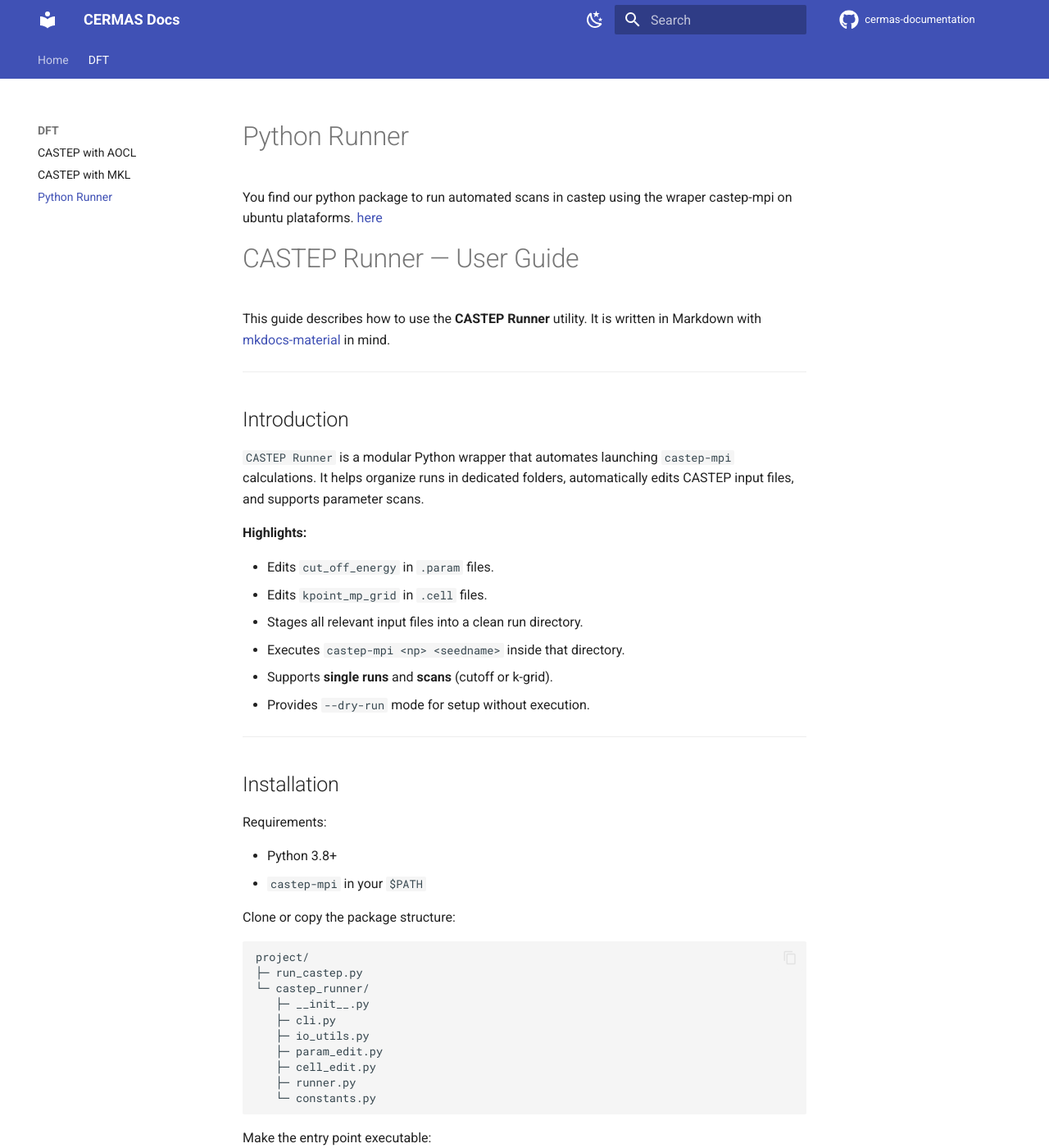
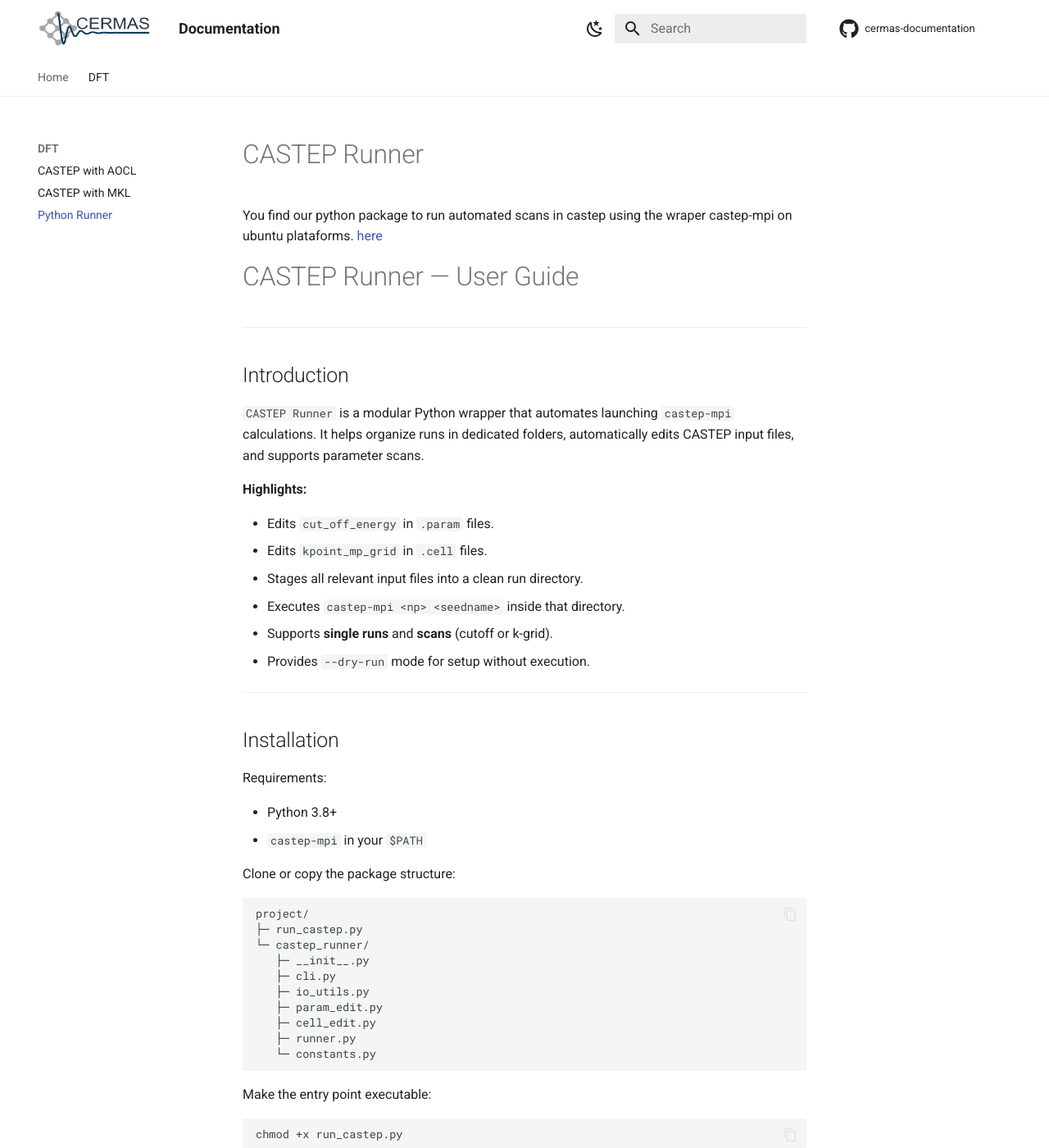
Before and after one commit to cermas/cermas-mkdocs, an MkDocs documentation site: the page built from docs/DFT/Python Runner.md, in a window 1280 px wide and 1400 px high. Shown: the whole window at 82% size. Built offline with MkDocs 1.6.1 and Material for MkDocs 9.7.7, drawn with Linux system fonts in a browser that asks for light colours; comment, search, counter and statistics services are not loaded; the version menu is left out.

Commit message:
logo application new colour pallete

```diff
--- a/docs/DFT/Python Runner.md
+++ b/docs/DFT/Python Runner.md
@@ -1,12 +1,10 @@
-# Python Runner
+# CASTEP Runner
 
 You find our python package to run automated scans in castep using the wraper castep-mpi on ubuntu plataforms.
 [here](https://github.com/cermas/castep_python_runner)
 
 
 # CASTEP Runner — User Guide
-
-This guide describes how to use the **CASTEP Runner** utility. It is written in Markdown with [mkdocs-material](https://squidfunk.github.io/mkdocs-material/) in mind.
 
 ---
 
--- /dev/null
+++ b/docs/css/extra.css
@@ -0,0 +1,5 @@
+    .md-header__button.md-logo img,
+    .md-header__button.md-logo png {
+      height: 2.25rem; /* Adjust this value to your desired height */
+      width: 7.0rem;  /* Adjust this value to your desired width */
+    }
--- a/mkdocs.yml
+++ b/mkdocs.yml
@@ -1,6 +1,7 @@
-site_name: CERMAS Docs
+site_name: Documentation
 site_url: https://cermas.github.io/cermas-mkdocs/
 theme:
+  logo: assets/logo2.png
   name: material
   language: en
   features:
@@ -14,7 +15,7 @@ theme:
     - content.tabs.link
   palette:
     - scheme: default
-      primary: indigo
+      primary: white
       accent: indigo
       toggle:
         icon: material/weather-night
@@ -65,3 +66,6 @@ extra:
   version:
     provider: mike
     default : latest
+
+extra_css:
+  - css/extra.css
```
Also changed, not shown: docs/assets/logo.jpg (added), docs/assets/logo2.png (added).
